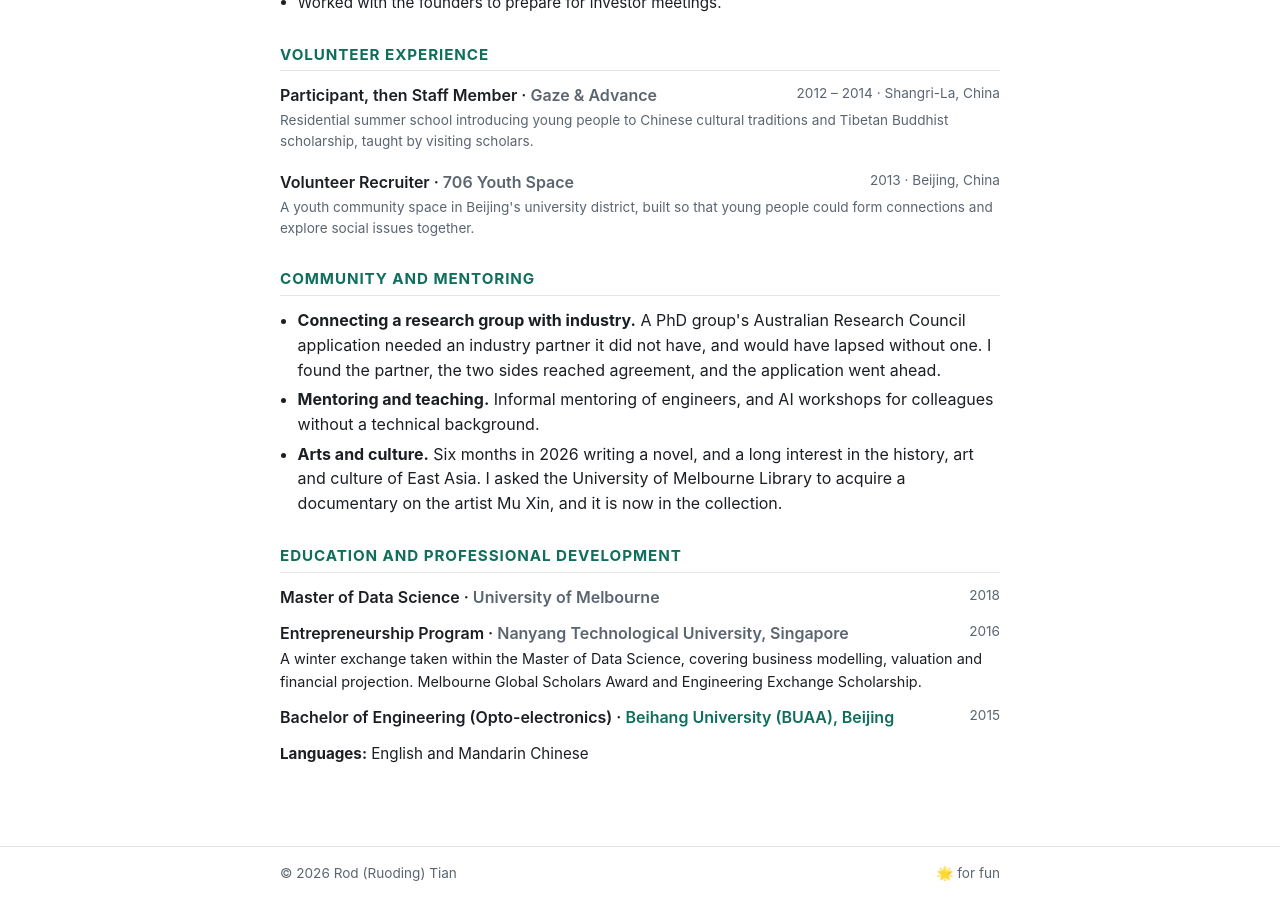
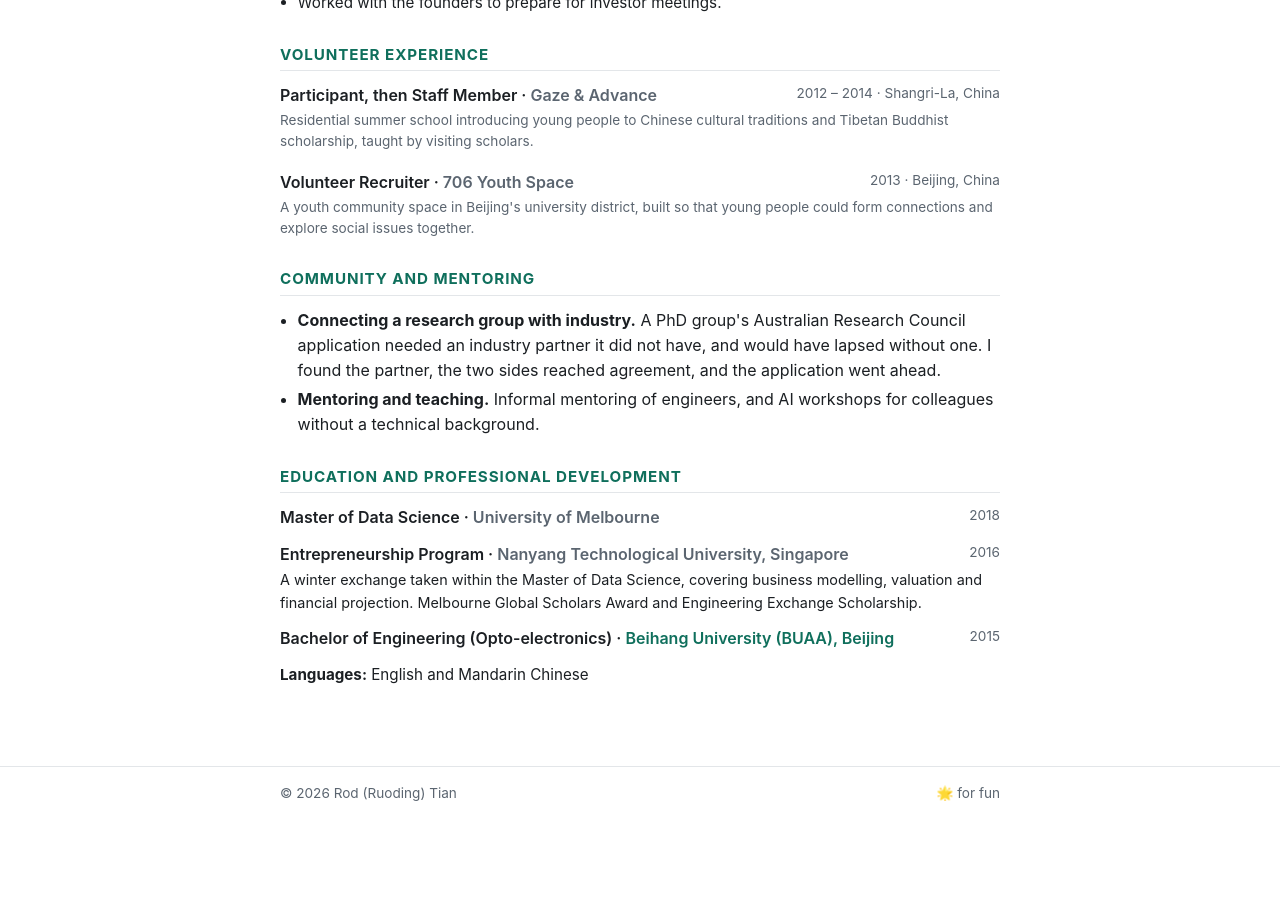
Before and after one commit to ruodingt/ruodingt.github.io, a Jekyll site: the page built from cv/index.md, in a window 1280 px wide and 900 px high, scrolled down 1944 px. Built offline with Jekyll 4.4.1, drawn with Linux system fonts in a browser that asks for light colours; after the commit the page ends 2764 px from its top, so only the background shows below that.

Commit message:
Drop the arts-and-culture community entry
It was the one Community item that stated an interest rather than a
contribution, sitting oddly next to the brokered ARC partnership and the
mentoring. Arts and culture is already carried by essay Q6 and the
application's interest field, so the CV was repeating it.

Community and Mentoring now holds two contributions, both concrete.

Co-Authored-By: Claude Opus 4.8 <noreply@anthropic.com>

```diff
--- a/_data/cv.yml
+++ b/_data/cv.yml
@@ -85,8 +85,6 @@ community:
     detail: "A PhD group's Australian Research Council application needed an industry partner it did not have, and would have lapsed without one. I found the partner, the two sides reached agreement, and the application went ahead."
   - title: "Mentoring and teaching"
     detail: "Informal mentoring of engineers, and AI workshops for colleagues without a technical background."
-  - title: "Arts and culture"
-    detail: "Six months in 2026 writing a novel, and a long interest in the history, art and culture of East Asia. I asked the University of Melbourne Library to acquire a documentary on the artist Mu Xin, and it is now in the collection."
 
 education:
   - degree: "Master of Data Science"
```
